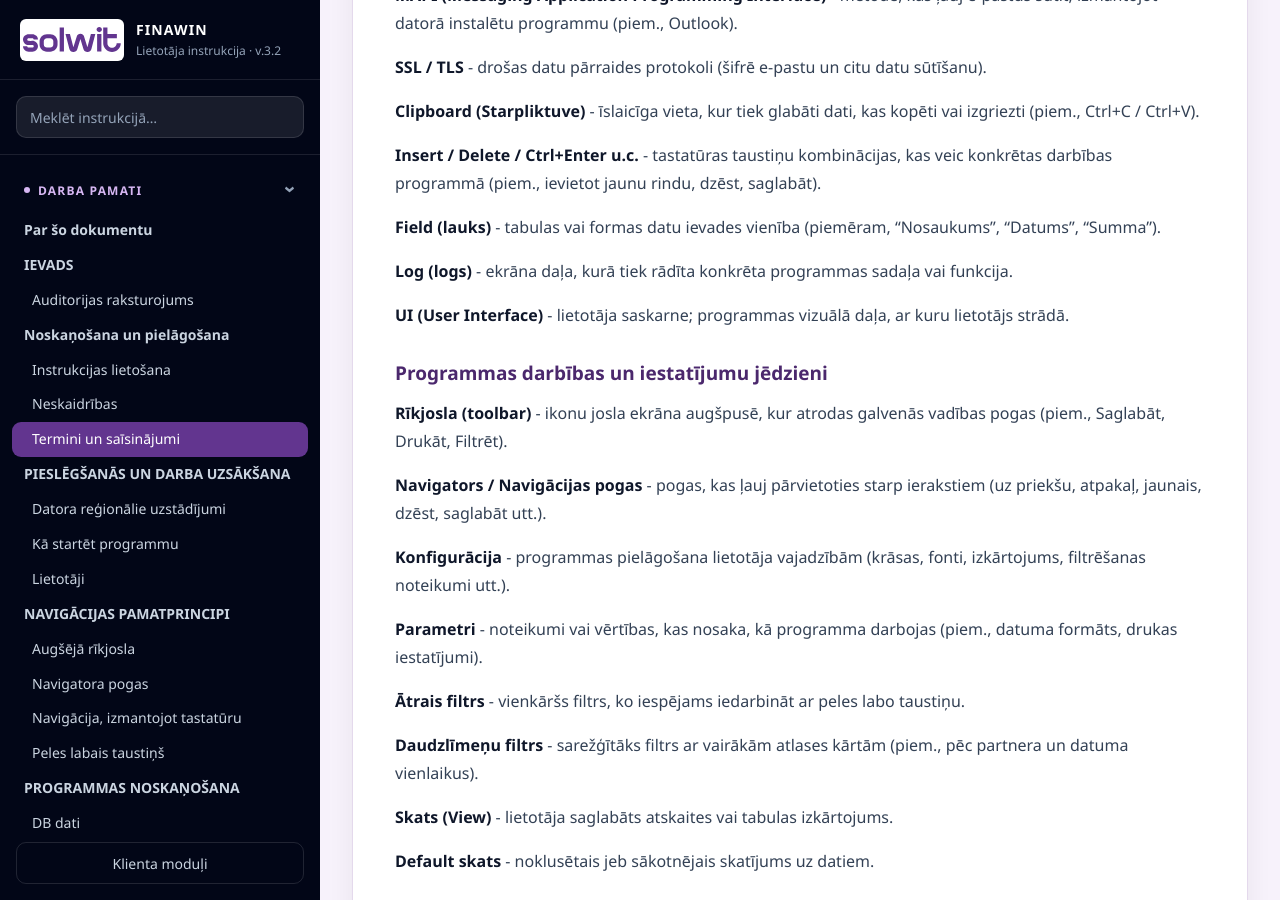
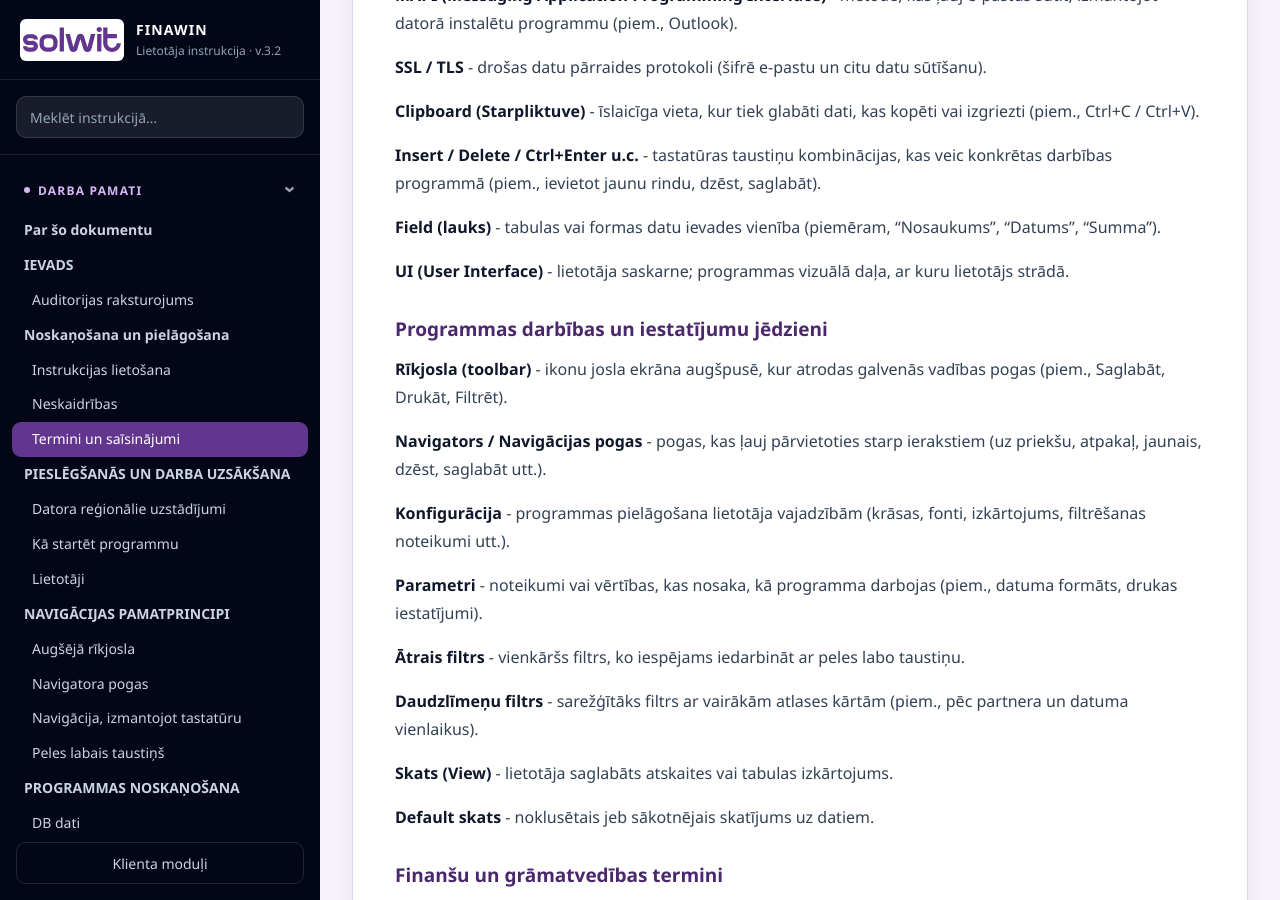
Before and after one commit to cymmtrwqp8-ctrl/finawin-instrukcija1, a Jekyll site: the page built from _docs/007-pamati-termini-un-saisinajumi.md, in a window 1280 px wide and 900 px high, scrolled down 552 px. Built offline with Jekyll 4.4.1, drawn with Linux system fonts in a browser that asks for light colours.

Commit message:
Remove 'Log' definition from terminology document
Removed the definition of 'Log' from the document.

```diff
--- a/_docs/007-pamati-termini-un-saisinajumi.md
+++ b/_docs/007-pamati-termini-un-saisinajumi.md
@@ -28,8 +28,6 @@ permalink: /docs/pamati-termini-un-saisinajumi/
 **Insert / Delete / Ctrl+Enter u.c.** - tastatūras taustiņu kombinācijas, kas veic konkrētas darbības programmā (piem., ievietot jaunu rindu, dzēst, saglabāt).
 
 **Field (lauks)** - tabulas vai formas datu ievades vienība (piemēram, “Nosaukums”, “Datums”, “Summa”).
-
-**Log (logs)** - ekrāna daļa, kurā tiek rādīta konkrēta programmas sadaļa vai funkcija.
 
 **UI (User Interface)** - lietotāja saskarne; programmas vizuālā daļa, ar kuru lietotājs strādā.
 
```
